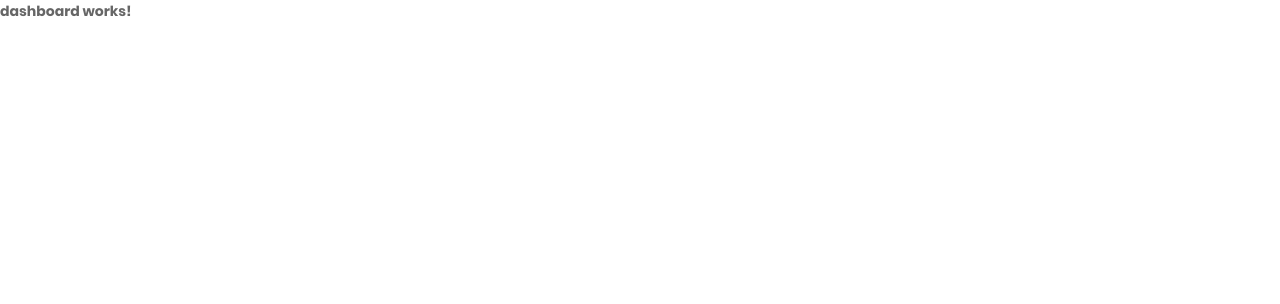
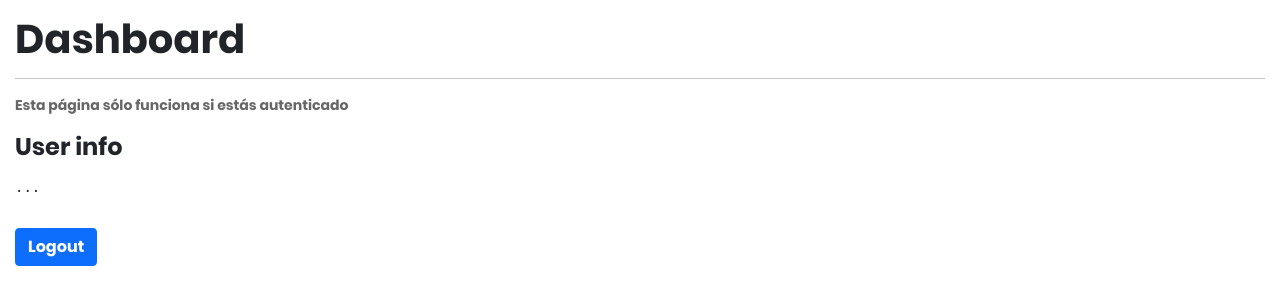
Before and after one commit to fabioaoad/Auth-Angular, an Angular app: page /dashboard in a window 1280 px wide. Shown: the top 304 px of the page. Built offline with nearby package versions, Linux system fonts and the light colour scheme.

Commit message:
Pantalla protegida - AuthApp Angular - Seccion 25, apartado 8

```diff
--- a/src/app/auth/pages/login/login.component.ts
+++ b/src/app/auth/pages/login/login.component.ts
@@ -1,5 +1,6 @@
 import { Component } from '@angular/core';
 import { FormBuilder, FormGroup, Validators } from "@angular/forms";
+import { Router } from "@angular/router";
 
 @Component({
   selector: 'app-login',
@@ -15,12 +16,15 @@
   });
 
 
-  constructor( private fb: FormBuilder ) { }
+  constructor( private fb: FormBuilder,
+               private  router: Router ) { }
 
 
   login(){
     console.log(this.miFormulario.value);
-    console.log(this.miFormulario.valid);
+   // console.log(this.miFormulario.valid);
+
+    this.router.navigateByUrl('/dashboard');
   }
 
 }
--- a/src/app/auth/pages/register/register.component.ts
+++ b/src/app/auth/pages/register/register.component.ts
@@ -1,5 +1,6 @@
 import { Component } from '@angular/core';
 import { FormBuilder, FormGroup, Validators } from "@angular/forms";
+import {Router} from "@angular/router";
 
 @Component({
   selector: 'app-register',
@@ -9,7 +10,8 @@
 })
 export class RegisterComponent{
 
-  constructor( private fb: FormBuilder ) { }
+  constructor( private fb: FormBuilder,
+               private  router: Router) { }
 
   miFormulario: FormGroup = this.fb.group({
     name: [ 'Fabio', [ Validators.required ] ],
@@ -20,6 +22,8 @@
 
   registro(){
     console.log(this.miFormulario.value);
-    console.log(this.miFormulario.valid);
+    //console.log(this.miFormulario.valid);
+
+    this.router.navigateByUrl('/dashboard');
   }
 }
--- a/src/app/protected/dashboard/dashboard.component.html
+++ b/src/app/protected/dashboard/dashboard.component.html
@@ -1 +1,13 @@
-<p>dashboard works!</p>
+<h1>Dashboard</h1>
+<hr>
+
+<p>
+  Esta página sólo funciona si estás autenticado
+</p>
+
+<h4>User info</h4>
+<pre>...</pre>
+
+<button class="btn btn-primary" (click)="logout()">
+  Logout
+</button>
--- a/src/app/protected/dashboard/dashboard.component.ts
+++ b/src/app/protected/dashboard/dashboard.component.ts
@@ -1,16 +1,24 @@
-import { Component, OnInit } from '@angular/core';
+import { Component } from '@angular/core';
+import { Router } from "@angular/router";
 
 @Component({
   selector: 'app-dashboard',
   templateUrl: './dashboard.component.html',
-  styles: [
+  styles: [`
+  * {
+    margin: 15px;
+  }
+  `
   ]
 })
-export class DashboardComponent implements OnInit {
+export class DashboardComponent{
 
-  constructor() { }
+  constructor( private  router: Router) { }
 
-  ngOnInit(): void {
+
+
+  logout(){
+    this.router.navigateByUrl('/auth');
   }
 
 }
```
